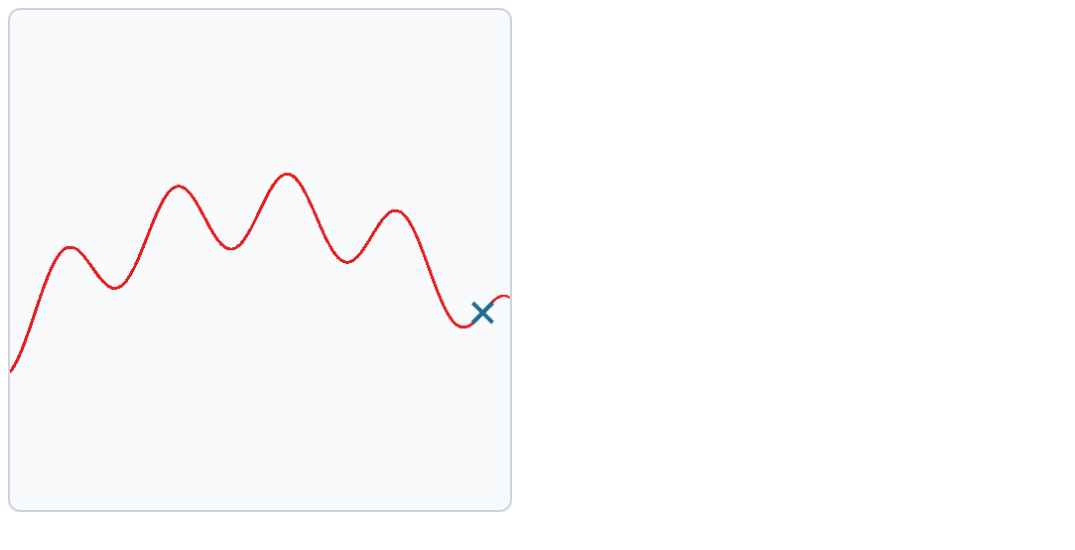
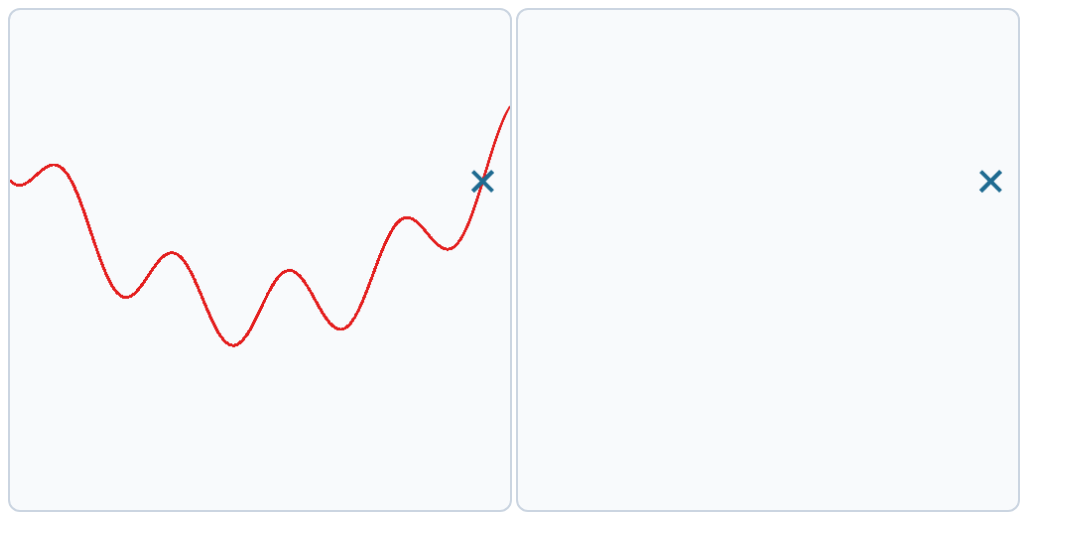
Before and after one commit to spearskw/metaheuristics-game, a plain HTML site: page index.html in a window 1280 px wide. Shown: the whole page, without its empty margins (0-1075 px from the left). Drawn offline with Linux system fonts and the light colour scheme.

Commit message:
make two canvases

```diff
--- a/index.html
+++ b/index.html
@@ -4,6 +4,7 @@
     <link rel="stylesheet" href="styles.css">
 </head>
 <body>
-<canvas id="function"></canvas>
+<canvas id="truth"></canvas>
+<canvas id="search"></canvas>
 </body>
 </html>
--- a/main.js
+++ b/main.js
@@ -1,11 +1,8 @@
 window.onload = main
 
 function main() {
-    const canvas = document.getElementById('function');
-    const ctx = canvas.getContext('2d');
-
-    canvas.width = canvas.offsetWidth;
-    canvas.height = canvas.offsetHeight;
+    let truth = setupCanvas("truth");
+    let search = setupCanvas("search");
 
     let x = [];
     for (let i = -10; i< 10; i+= 0.1) {
@@ -13,13 +10,30 @@ function main() {
     }
     let y = x.map(squiggles)
 
-    plotFunction(ctx, canvas, x, y);
+    plotFunction(truth, x, y);
     let candidate = Math.random() * 20 - 10;
     console.log(candidate);
-    plotCandidate(ctx, canvas, candidate, squiggles);
+    plotCandidate(truth, candidate, squiggles);
+    plotCandidate(search, candidate, squiggles);
 }
 
-function plotCandidate(ctx, canvas, x, fn) {
+function setupCanvas(id) {
+    let canvas = document.getElementById(id);
+    let ctx = canvas.getContext('2d');
+
+    canvas.width = canvas.offsetWidth;
+    canvas.height = canvas.offsetHeight;
+
+    // put the origin at the center
+    ctx.translate(canvas.width / 2, canvas.height / 2);
+    // positive y is in the up direction
+    ctx.scale(1, -1);
+
+    return canvas;
+}
+
+function plotCandidate(canvas, x, fn) {
+    let ctx = canvas.getContext('2d');
     let u = x * canvas.width / 20;
     let v = fn(x) * canvas.height / 20;
 
@@ -36,13 +50,9 @@ function plotCandidate(ctx, canvas, x, fn) {
     ctx.closePath();
 }
 
-function plotFunction(ctx, canvas, x, y) {
+function plotFunction(canvas, x, y) {
+    let ctx = canvas.getContext('2d');
     ctx.clearRect(0, 0, canvas.width, canvas.height);
-
-    // put the origin at the center
-    ctx.translate(canvas.width / 2, canvas.height / 2);
-    // positive y is in the up direction
-    ctx.scale(1, -1);
 
     // scale to -10..10
     let u = x.map(it => it * canvas.width / 20);
@@ -69,5 +79,5 @@ function square(x) {
 }
 
 function squiggles(x) {
-    return (-x*x)/20 + 1.5*Math.sin(x*1.4) + 2;
+    return (x*x)/15 + 1.5*Math.sin(x*1.4) - 2;
 }
```
